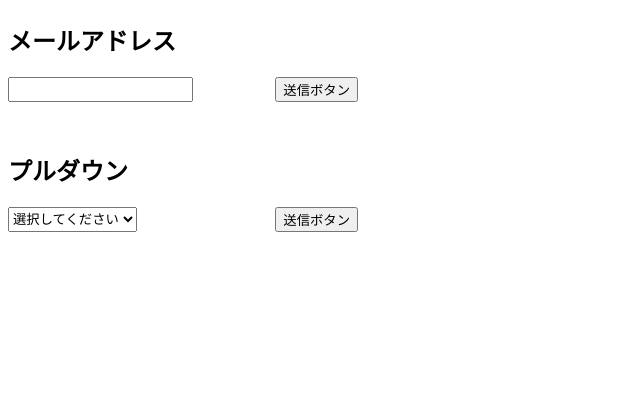
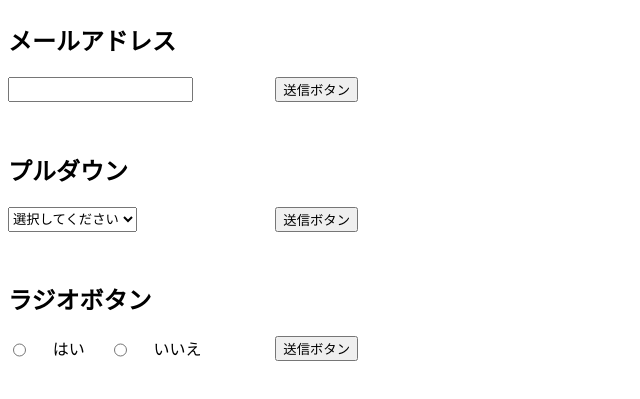
Before and after one commit to negi524/html-validation-recipe, a website: page index.html in a window 1280 px wide. Shown: the part 87-486 px from the top of the page, without its empty margins (0-640 px from the left). Drawn offline with Linux system fonts and the light colour scheme.

Commit message:
feat: add radio button

```diff
--- a/index.html
+++ b/index.html
@@ -29,6 +29,14 @@
           <button class="form-btn">送信ボタン</button>
         </form>
       </section>
+      <section>
+        <h2>ラジオボタン</h2>
+        <form class="form-item">
+          <input type="radio" name="q1" required value="はい"> はい
+          <input type="radio" name="q1" required value="いいえ"> いいえ
+          <button class="form-btn">送信ボタン</button>
+        </form>
+      </section>
     </div>
   </div>
 </body>
```
